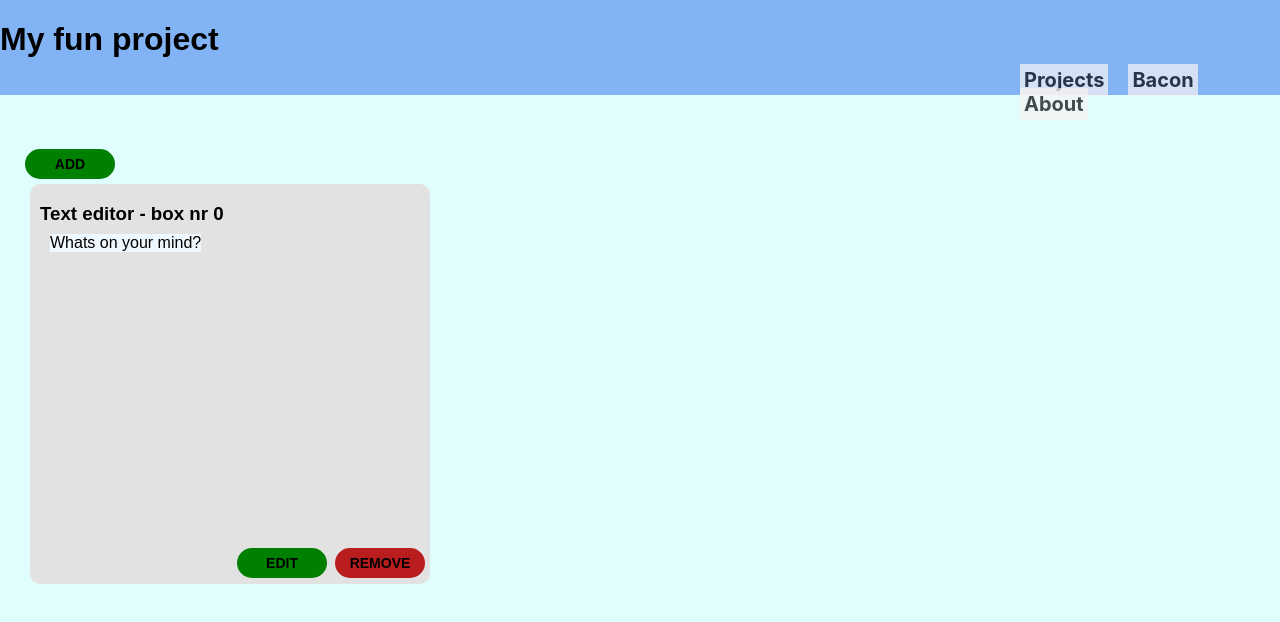
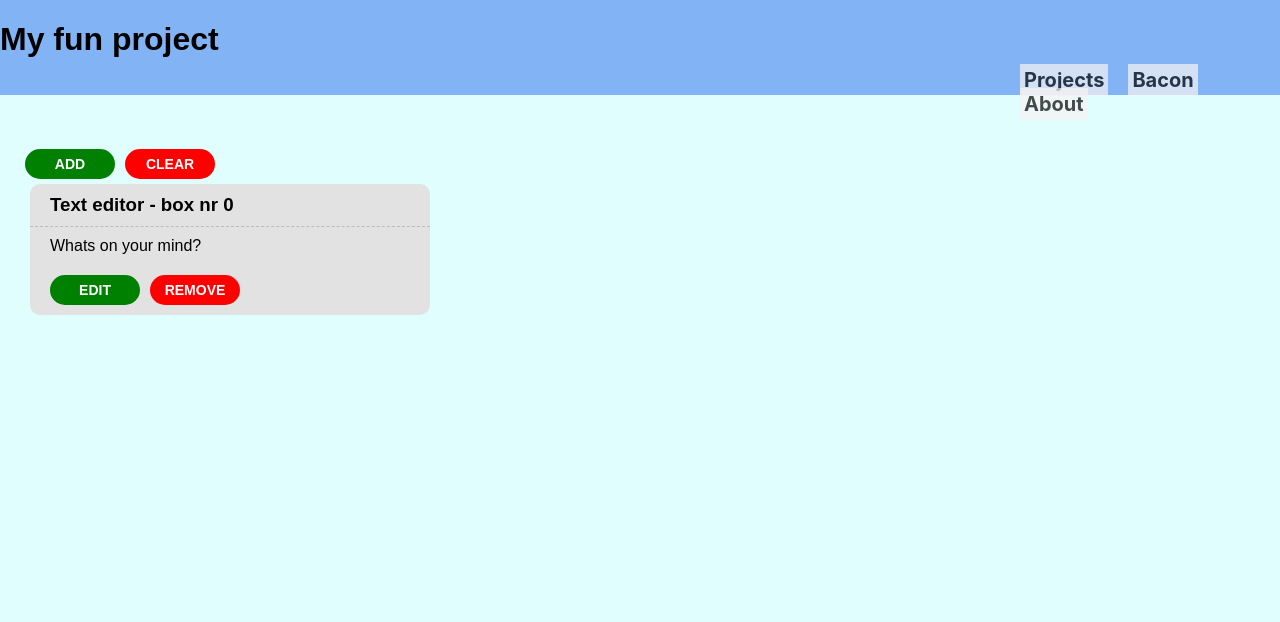
Before and after one commit to Johannesfos/learning, a React (Create React App) app: page / in a window 1280 px wide. Both pictures are taken after a click on the button "ADD". Shown: the top 622 px of the page. Built offline with nearby package versions, Linux system fonts and the light colour scheme.

Commit message:
working proparly

```diff
--- a/package.json
+++ b/package.json
@@ -5,7 +5,8 @@
   "dependencies": {
     "react": "^16.2.0",
     "react-dom": "^16.2.0",
-    "react-scripts": "1.1.0"
+    "react-scripts": "1.1.0",
+    "react-transition-group": "^1.2.1"
   },
   "scripts": {
     "start": "react-scripts start",
--- a/src/components/Bacon.js
+++ b/src/components/Bacon.js
@@ -1,76 +1,68 @@
-import React, { Component } from 'react';
-
-//CSS files
-import '../css/bacon.css';
-
-//components
-
-
+import React, { Component } from 'react'
+import '../css/bacon.css'
 
 class Bacon extends Component {
-
-    constructor(props){
-        super(props);
+  constructor(props) {
+    super(props)
     this.state = {
       editing: false,
       msg: 'Text editor',
-            usermsg: 'Whats on your mind?'
-        };
-    };
-
-    removebox(){
-        this.props.deletebacon(this.props.index);
+      usermsg: 'Whats on your mind?',
+    }
   }
 
-    editform(){
-       this.setState({editing: true})
+  removebox() {
+    this.props.deletebacon(this.props.index)
   }
 
-    saveform(){
-        var text = this.refs.newText.value;
-        this.setState({
-           editing: false,
-           usermsg: text
-        })
-
+  editform() {
+    this.setState({ editing: true })
   }
 
   renderNormal() {
-       return(
+    return (
       <div>
-            <div id="ingredients">
-                <h3 id="textheader">{this.state.msg} - box nr {this.props.index}</h3>
-                <div id="textfield">{this.state.usermsg}</div>
-                <button onClick={this.editform.bind(this)} id="edit">EDIT</button> <button id="remove" onClick={this.removebox.bind(this)}>REMOVE</button>
+        <div className="ingredients">
+          <h3 className="textheader">
+            {this.state.msg} - box nr {this.props.index}
+          </h3>
+
+          <div className="textfield">{this.state.usermsg}</div>
+          <div className="actions">
+            <button onClick={this.editform.bind(this)}>EDIT</button>
+            <button className="delete" onClick={() => this.props.onDelete(this.props.index)}>
+              REMOVE
+            </button>
           </div>
         </div>
-       );
+      </div>
+    )
   }
 
-   renderEdit(){
-        return(
+  renderEdit() {
+    return (
       <div>
-            <div id="ingredients">
-                <h3 id="textheader">{this.state.msg}</h3>
-                <textarea ref="newText" defaultValue={this.state.usermsg} id="textmsg"></textarea>
-                <button onClick={this.saveform.bind(this)} id="save">Save</button>
+        <div className="ingredients">
+          <h3 className="textheader">{this.state.msg}</h3>
+          <textarea
+            ref="newText"
+            value={this.state.usermsg}
+            onChange={event => this.setState({ usermsg: event.target.value })}
+            className="textfield-edit"
+          />
+          <div className="actions">
+            <button onClick={() => this.setState({ editing: false })} id="save">
+              Save
+            </button>
           </div>
         </div>
-        );
+      </div>
+    )
   }
 
   render() {
-
-
-
-        if(this.state.editing){
-            return this.renderEdit();
-        }else{
-            return this.renderNormal();
-        };
-
-
+    return this.state.editing ? this.renderEdit() : this.renderNormal()
   }
 }
 
-export default Bacon;
+export default Bacon
--- a/src/components/baconwrap.js
+++ b/src/components/baconwrap.js
@@ -1,59 +1,57 @@
-import React, { Component } from 'react';
+import React, { Component } from 'react'
+import '../css/bacon.css'
+import Bacon from './bacon'
 
-//CSS files
-import '../css/bacon.css';
-
-//components
-import Bacon from './bacon';
-
-
-
-
-class Baconwrap extends Component {
-
-  constructor(){
-    super();
-    this.newBacon = this.newBacon.bind(this);
-    this.removebox = this.removebox.bind(this);
+export default class BaconList extends Component {
+  constructor() {
+    super()
+    this.newBacon = this.newBacon.bind(this)
+    this.removebox = this.removebox.bind(this)
+    this.clearList = this.clearList.bind(this)
 
     this.state = {
       modules: [],
-      index: 0
-
+      index: 0,
     }
   }
 
-  removebox(index){
-    console.log("removing box nr " + index)
-    var arr = this.state.modules.filter(item => item.props.index !== index );
-    console.log(arr);
-    this.setState({modules: arr});
+  removebox(index) {
+    console.log('removing box nr ' + index)
+    var arr = this.state.modules.filter(item => item.props.index !== index)
+    console.log(arr)
+    this.setState({ modules: arr })
   }
 
-  newBacon(){
+  newBacon() {
     this.setState({
-      modules: this.state.modules.concat(<Bacon deletebacon={this.removebox}  key={this.state.index} index={this.state.index}/>),
+      modules: this.state.modules.concat(
+        <Bacon onDelete={this.removebox} key={this.state.index} index={this.state.index} />
+      ),
       index: this.state.index + 1,
     })
   }
 
-
-
+  clearList() {
+    this.setState({
+      index: 0,
+      modules: [],
+    })
+  }
 
   render() {
     return (
       <div id="baconwrap">
-       <button id="addbacon" onClick={this.newBacon}>ADD</button>
-      {
+        <div className="actions">
+          <button id="addbacon" onClick={this.newBacon}>
+            ADD
+          </button>
+          <button id="clear" onClick={this.clearList}>
+            CLEAR
+          </button>
+        </div>
 
-          this.state.modules
-
-      }
-
-
+        <div className="bacons">{this.state.modules}</div>
       </div>
-    );
+    )
   }
 }
-
-export default Baconwrap;
--- a/src/css/bacon.css
+++ b/src/css/bacon.css
@@ -1,116 +1,94 @@
 #baconwrap {
   position: relative;
   margin: 25px;
-    height: auto;
 }
 
-#addbacon{
+.actions {
+}
+
+.bacons {
+  display: flex;
+  flex-wrap: wrap;
+}
+
+button {
   background-color: green;
   outline: none;
   height: 30px;
   width: 90px;
   text-align: center;
-    font-family: Arial, Helvetica, sans-serif;
   font-weight: 900;
   font-size: 14px;
   border: none;
   border-radius: 20px;
+  color: white;
+  margin-right: 10px;
 }
 
-#ingredients {
-    position: relative;
+button.delete {
+  background-color: red;
+}
+
+button#clear {
+  background-color: red;
+}
+
+.ingredients {
   background-color: rgb(226, 226, 226);
   margin: 1px;
-    width:400px;
-    height:400px;
+  width: 400px;
   border-radius: 10px;
-    float: left;
   margin: 5px;
-
+  opacity: 1;
+  animation: fadein 0.5s ease-in-out;
 }
 
-#edit{
-        position: absolute;
-        background-color: green;
-        outline: none;
-        height: 30px;
-        width: 90px;
-        text-align: center;
-        font-family: Arial, Helvetica, sans-serif;
-        font-weight: 900;
-        font-size: 14px;
-        bottom: 5px;
-        margin: 1px;
-        right: 102px;
-        border: none;
-        border-radius: 20px;
+@keyframes fadein {
+  from {
+    opacity: 0;
+  }
+  to {
+    opacity: 1;
+  }
 }
 
-#edit:hover{
-    background-color: rgb(3, 190, 3);
-}
-#save{
-    position: absolute;
-    background-color: green;
-    outline: none;
-    height: 30px;
-    width: 90px;
-    text-align: center;
-    font-family: Arial, Helvetica, sans-serif;
-    font-weight: 900;
-    font-size: 14px;
-    bottom: 5px;
-    margin: 1px;
-    right: 4px;
-    border: none;
-    border-radius: 20px;
+.ingredients .textheader {
+  padding: 10px 20px;
+  border-bottom: 1px dashed #bbb;
+  margin: 0;
 }
 
-#save:hover{
-background-color: rgb(3, 190, 3);
-}
-#textfield{
-    position: absolute;
-    background-color: aliceblue;
-    top: 50px;
-    max-width: 350px;
-    max-height: 300px;
-    margin-left: 20px;
-    white-space: normal;
-    overflow:overlay;
-}
-#remove{
-    position: absolute;
-    background-color: rgb(185, 29, 29);
-    outline: none;
-    height: 30px;
-    width: 90px;
-    text-align: center;
-    font-family: Arial, Helvetica, sans-serif;
-    font-weight: 900;
-    font-size: 14px;
-    margin: 1px;
-    bottom: 5px;
-    right: 4px;
-    border: none;
-    border-radius: 20px;
+.ingredients .textfield {
+  padding: 10px 20px;
 }
 
-#textmsg{
-    position: absolute;
-    background-color: rgb(255, 255, 255);
-    top:50px;
-    resize: none;
-    left: 1px;
-    width: 390px;
-    height: 300px;
-    border-radius: 10px;
-
-
+.ingredients .textfield-edit {
+  width: 90%;
+  margin: 10px 20px 20px 10px;
 }
 
-#textheader{
-    position: absolute;
-    left: 10px;
+.ingredients .actions {
+  padding: 10px 20px;
+}
 
+.example-enter {
+  opacity: 0.01;
+  width: 0px;
 }
+
+.example-enter.example-enter-active {
+  opacity: 1;
+  width: 100px;
+  transition: 700ms;
+}
+
+.example-leave {
+  opacity: 1;
+  width: 100px;
+}
+
+.example-leave.example-leave-active {
+  opacity: 0.01;
+  width: 0px;
+  transition: 700ms;
+}
--- a/src/css/index.css
+++ b/src/css/index.css
@@ -2,5 +2,5 @@ body {
   margin: 0px;
   padding: 0px;
   background-color: rgb(225, 254, 255);
-  font-family: sans-serif;
+  font-family: Arial, Helvetica, sans-serif;
 }
```
Also changed, not shown: src/components/header.js (+7 -9 lines), src/components/newgen.js (added, +18 -0 lines), src/index.js (+5 -6 lines), 1 other file (tests, documents, lock files or other folders). Lines whose indentation alone changed are shown as unchanged.
